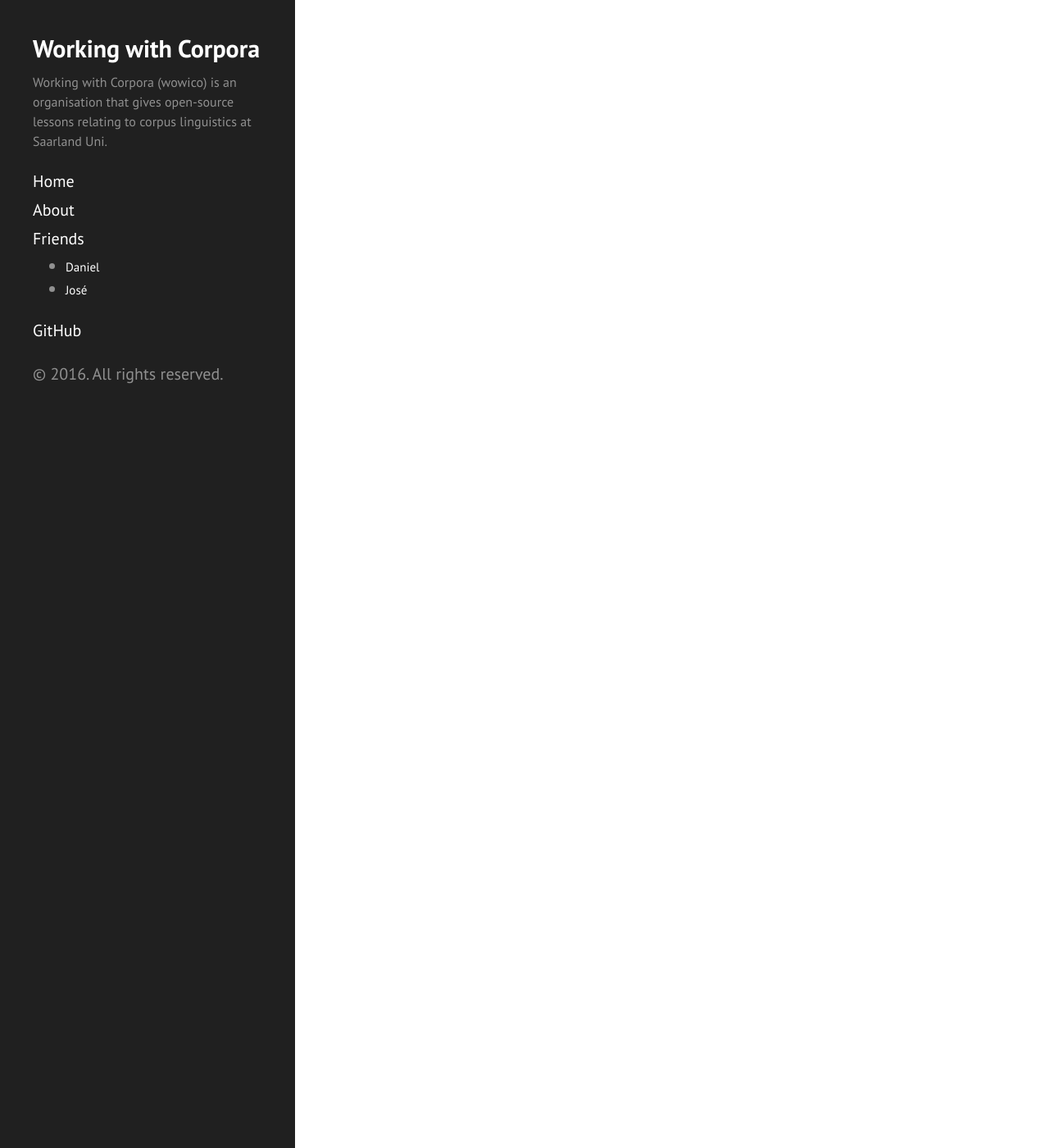
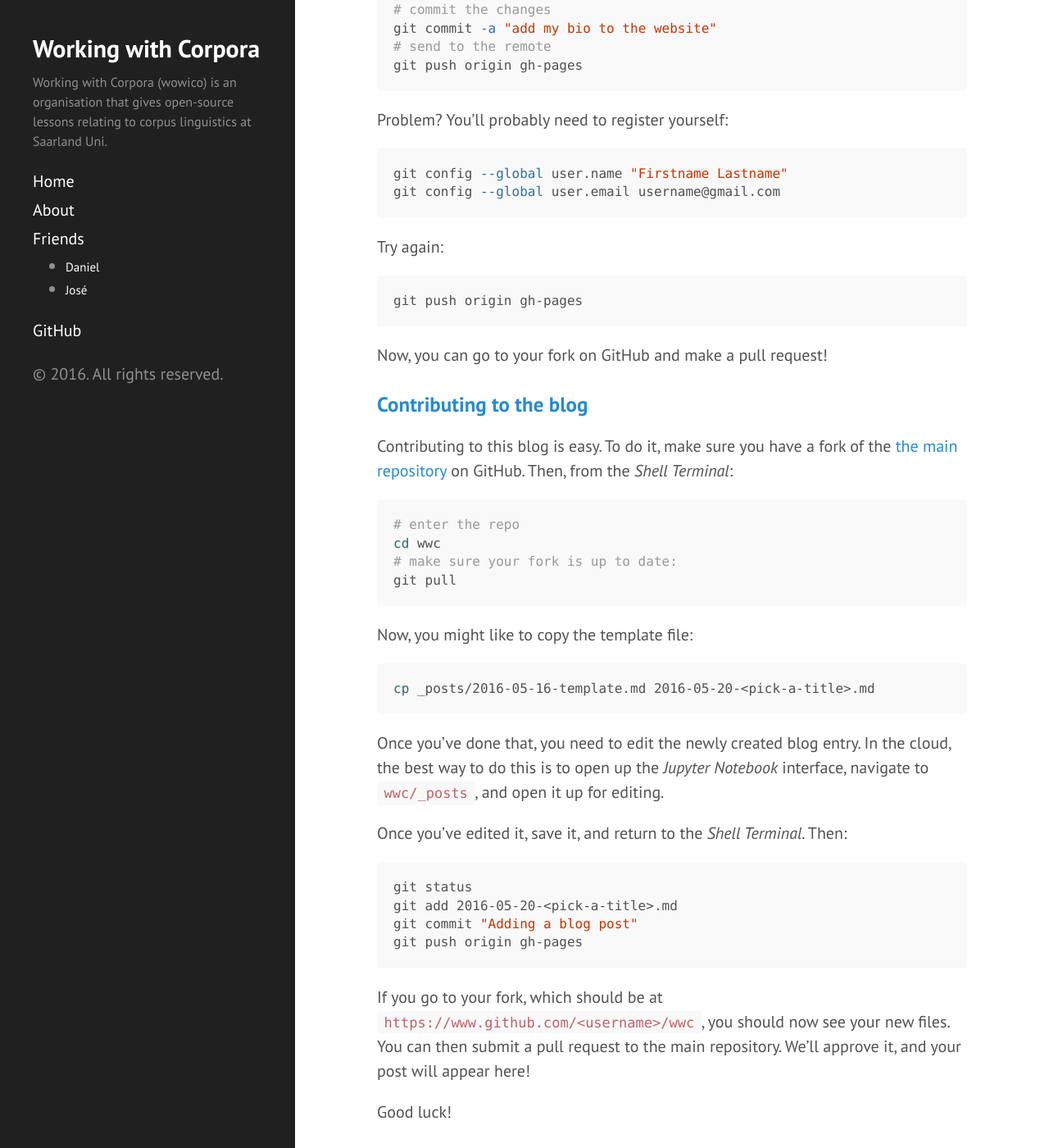
Before and after one commit to wowico/wwc, a Jekyll site: the page built from index.md, in a window 1280 px wide and 1400 px high, scrolled down 393 px. Shown: the whole window at 82% size. Built offline with Jekyll 4.4.1, drawn with Linux system fonts in a browser that asks for light colours; some of the changed text lies outside the part shown.

Commit message:
update website

````diff
--- /dev/null
+++ b/_posts/2016-05-17-helloworld.md
@@ -0,0 +1,11 @@
+---
+layout: post
+title: The course is starting again!
+author: Daniel
+---
+
+We're all very excited about the second iteration of the *Working With Corpora* course at Saarland Uni. Just like last time, we'll be learning a whole host of things, including *Git*, *Python*, *pandas* and *matplotlib*.
+
+The main thing we're doing differently is starting with an introduction to Git and GitHub. We're also putting greater emphasis on student teaching. The hope is that by the end of the course, most students will also have had some practice doing live coding, and showing off how they've put their skills to use in their research lives.
+
+In the next blog post, I'll take you through how to write your own blog post!
--- /dev/null
+++ b/_posts/2016-05-18-contributing.md
@@ -0,0 +1,35 @@
+---
+layout: post
+title: Contributing to the blog
+author: Daniel
+---
+
+Contributing to this blog is easy. To do it, make sure you have a fork of the [the main repository](https://www.github.com/wowico/wwc) on GitHub. Then, from the *Shell Terminal*:
+
+```shell
+# enter the repo
+cd wwc
+# make sure your fork is up to date:
+git pull
+```
+
+Now, you might like to copy the template file:
+
+```shell
+cp _posts/2016-05-16-template.md 2016-05-20-<pick-a-title>.md
+```
+
+Once you've done that, you need to edit the newly created blog entry. In the cloud, the best way to do this is to open up the *Jupyter Notebook* interface, navigate to `wwc/_posts`, and open it up for editing.
+
+Once you've edited it, save it, and return to the *Shell Terminal*. Then:
+
+```shell
+git status
+git add 2016-05-20-<pick-a-title>.md
+git commit "Adding a blog post"
+git push origin gh-pages
+```
+
+If you go to your fork, which should be at `https://www.github.com/<username>/wwc`, you should now see your new files. You can then submit a pull request to the main repository. We'll approve it, and your post will appear here!
+
+Good luck!
--- a/index.md
+++ b/index.md
@@ -6,9 +6,41 @@
 layout: default
 ---
 
-This is now our homepage.
+Working with Corpora (wowico) is an organisation that gives open-source lessons relating to corpus linguistics at Saarland Uni.
+
+The main point of this site, right now, is to show students how to use GitHub, GitHub Pages and markdown.
+
+```shell
+# select the website, not the lessons
+git checkout gh-pages
+# look at changed files
+git status
+# stage your file
+git add _friends/<name>.md
+# commit the changes
+git commit -a "add my bio to the website"
+# send to the remote
+git push origin gh-pages
+```
+
+Problem? You'll probably need to register yourself:
+
+```shell
+git config --global user.name "Firstname Lastname"
+git config --global user.email username@gmail.com
+```
+
+Try again:
+
+```shell
+git push origin gh-pages
+```
+
+Now, you can go to your fork on GitHub and make a pull request!
 
 {% for page in site.posts %}
+{% if page.title != "Template" %}
   <h3><a href="{{ site.baseurl }}{{ page.url }}">{{ page.title }}</a></h3>
   <p>{{ page.content }}</p>
+  {% endif %}
 {% endfor %}
````
Also changed, not shown: _posts/2016-05-16-template.md (+1 -1 lines), 1 other file.
